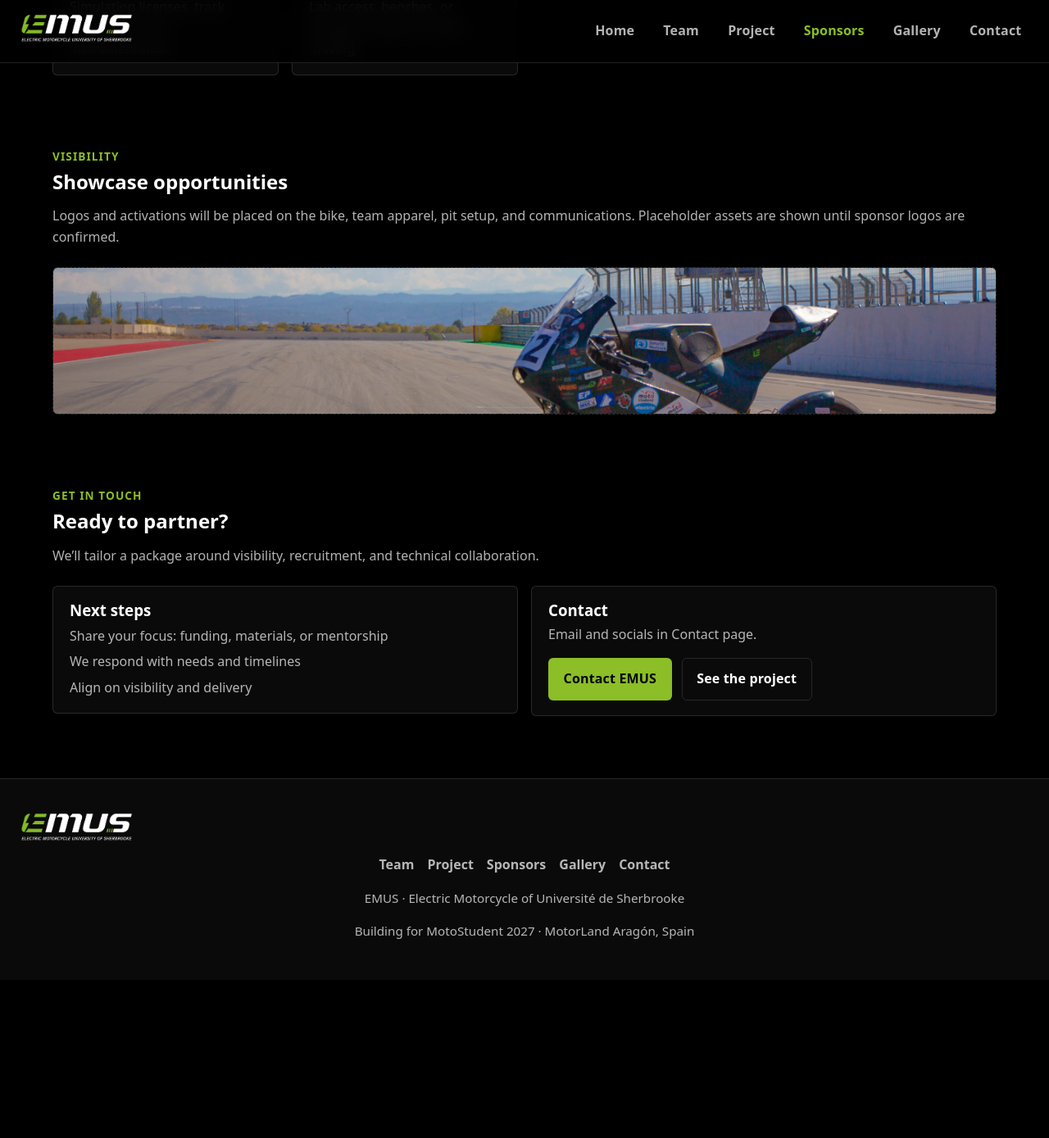
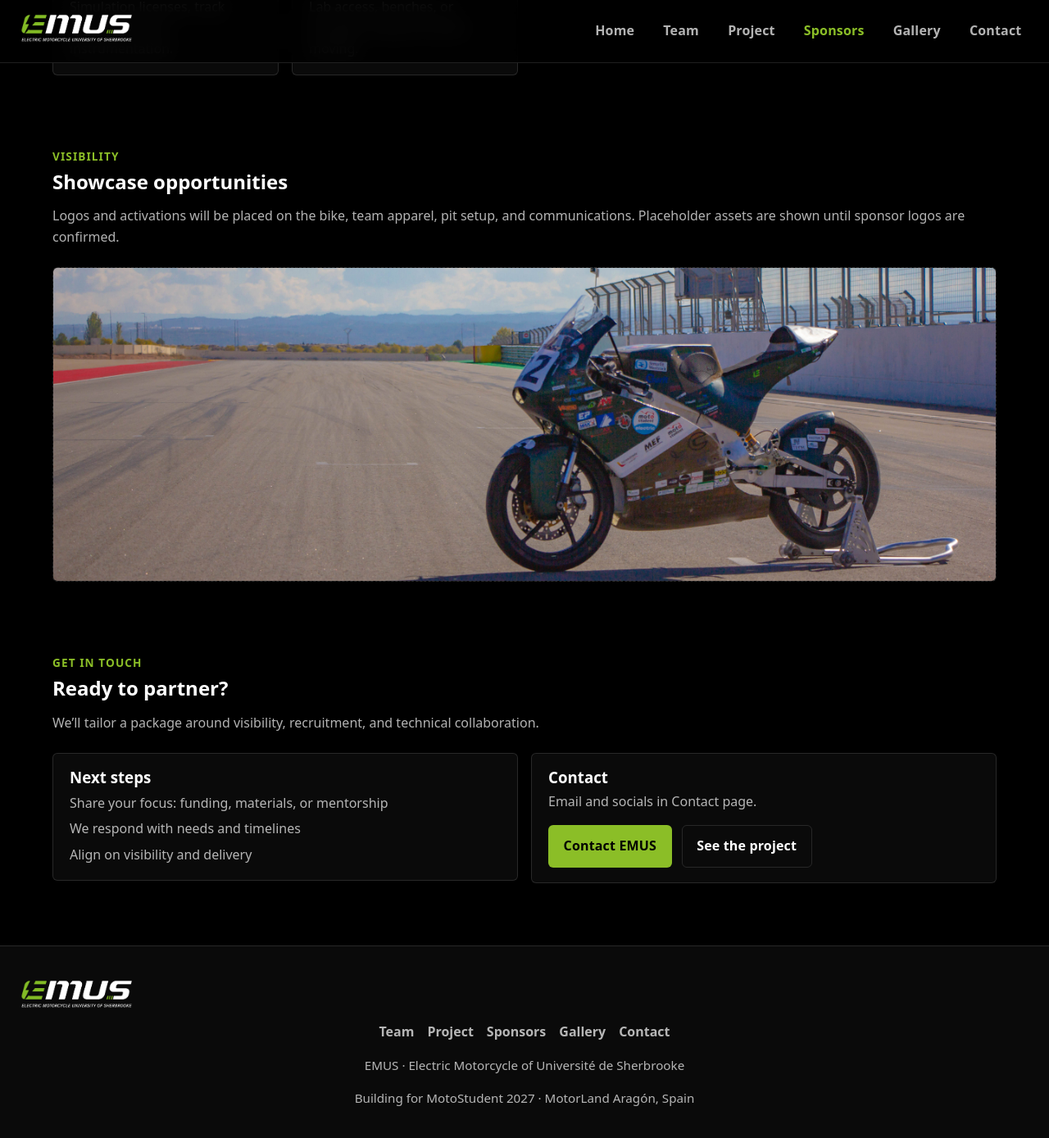
Before and after one commit to EMUS-MotoStudentUdeS/emus_website, a Jekyll site: the page built from sponsors.html, in a window 1280 px wide and 1400 px high, scrolled down 841 px. Shown: the top 1389 px of the window at 82% size. Built offline with Jekyll 4.4.1, drawn with Linux system fonts in a browser that asks for light colours; before the commit the page ends 2037 px from its top, so only the background shows below that.

Commit message:
Fix les images de la page projet

```diff
--- a/sponsors.html
+++ b/sponsors.html
@@ -83,7 +83,7 @@ permalink: /sponsors/
     {% endfor %}
   -->
     <!-- Decorative placeholder -->
-    <div class="placeholder-media" aria-hidden="true">
+    <div class="placeholder-media-wide" aria-hidden="true">
       <img src="{{ '/assets/hero/MotoAragon.jpg' | relative_url }}" alt="Decorative MotoStudent image">
     </div>
   </div>
--- a/styles/pages.css
+++ b/styles/pages.css
@@ -189,7 +189,6 @@
 }
 
 .placeholder-media {
-  height: 180px;
   border-radius: var(--radius);
   border: 1px dashed var(--color-border);
   background-image: linear-gradient(135deg, rgba(255, 255, 255, 0.06) 25%, transparent 25%),
@@ -204,11 +203,29 @@
   font-weight: 700;
 }
 
-.placeholder-media img {
+.placeholder-media-wide {
+  aspect-ratio: 30 / 10;
+  border-radius: var(--radius);
+  border: 1px dashed var(--color-border);
+  background-image: linear-gradient(135deg, rgba(255, 255, 255, 0.06) 25%, transparent 25%),
+    linear-gradient(225deg, rgba(255, 255, 255, 0.06) 25%, transparent 25%),
+    linear-gradient(45deg, rgba(255, 255, 255, 0.06) 25%, transparent 25%),
+    linear-gradient(315deg, rgba(255, 255, 255, 0.06) 25%, rgba(0, 0, 0, 0) 25%);
+  background-position: 8px 0, 8px 0, 0 0, 0 0;
+  background-size: 16px 16px;
+  background-repeat: repeat;
+  overflow: hidden;
+  color: var(--color-text-subtle);
+  font-weight: 700;
+}
+
+.placeholder-media img,
+.placeholder-media-wide img {
   width: 100%;
   height: 100%;
   display: block;
   object-fit: cover;
+  object-position: center 70%; /* shows lower part */
 }
 
 .highlight-actions {
```
Also changed, not shown: project.html (+11 -10 lines), assets/hero/CAD_Moto.png (added), 4 other files.
